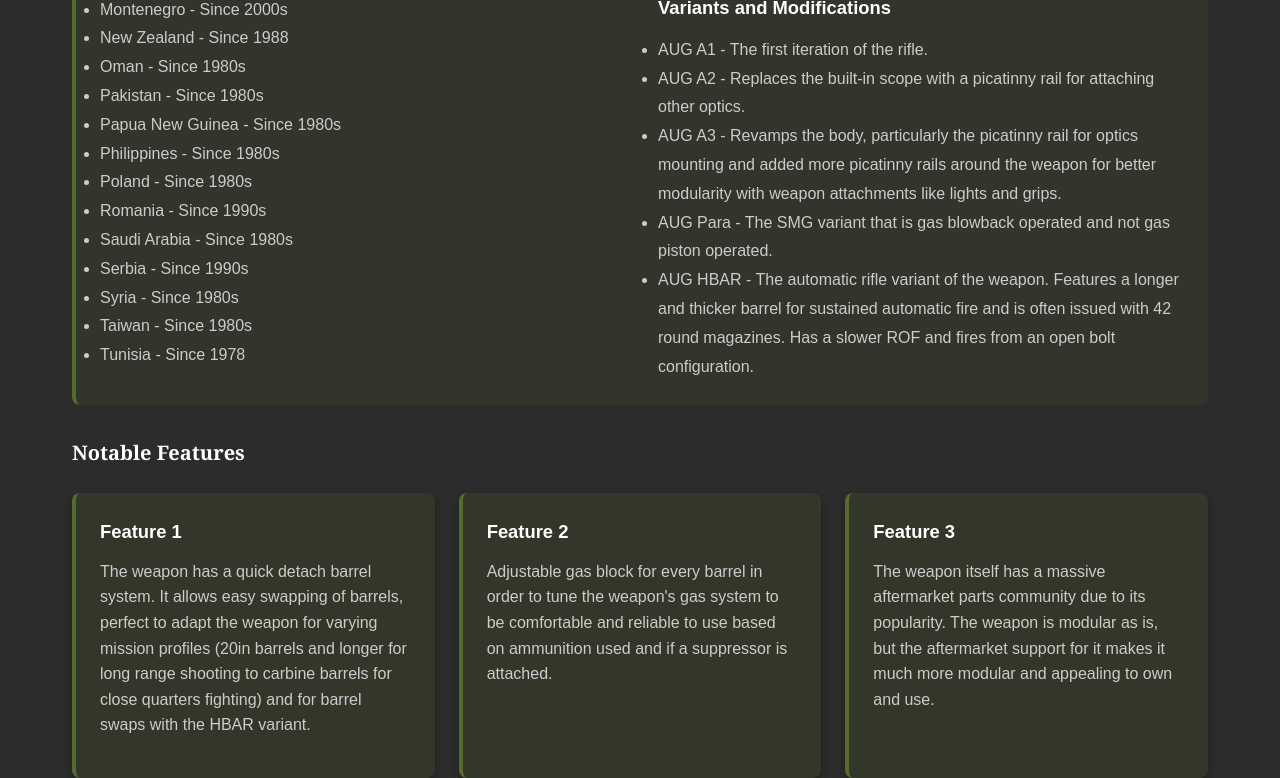
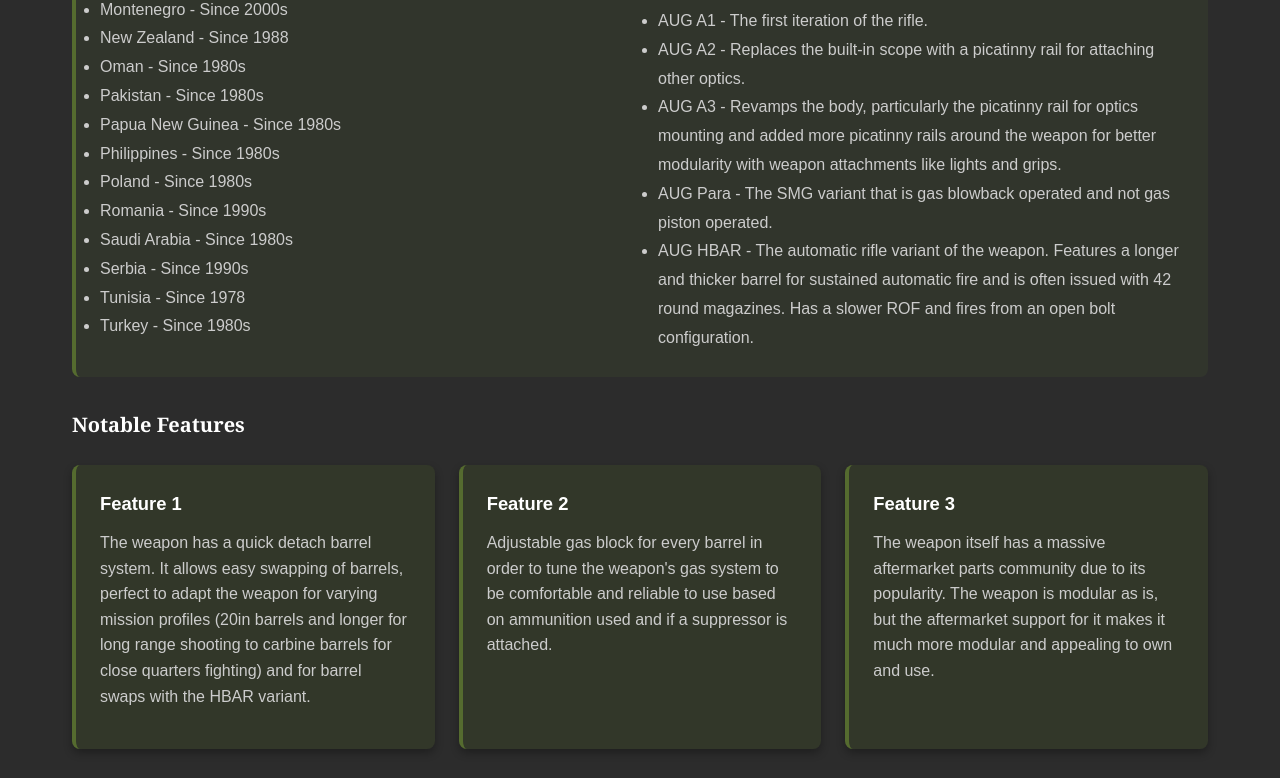
Before and after one commit to Blue-Cynic/steyr-database, a plain HTML site: page aug.html in a window 1280 px wide. Shown: the part 1942-2720 px from the top of the page. Drawn offline with Linux system fonts and the light colour scheme.

Commit message:
Minor fact checks

```diff
--- a/aug.html
+++ b/aug.html
@@ -216,8 +216,6 @@
                     <li>Romania - Since 1990s</li>
                     <li>Saudi Arabia - Since 1980s</li>
                     <li>Serbia - Since 1990s</li>
-                    <li>Syria - Since 1980s</li>
-                    <li>Taiwan - Since 1980s</li>
                     <li>Tunisia - Since 1978</li>
                     <li>Turkey - Since 1980s</li>
                     <li>Ukraine - Since 2010s</li>
```
